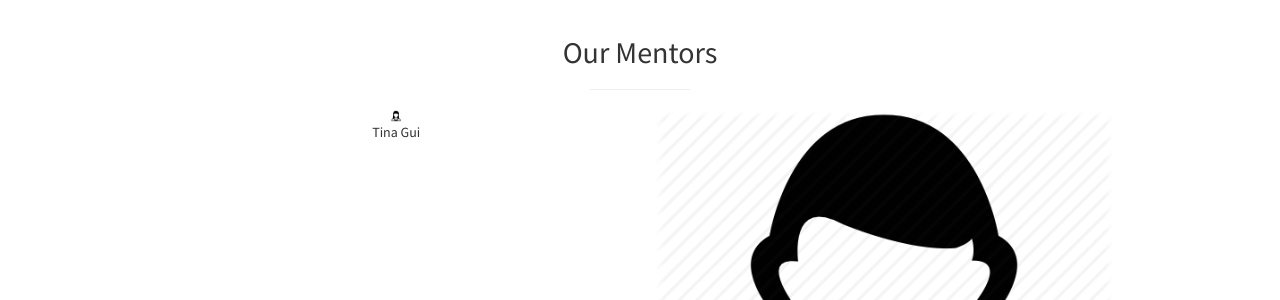
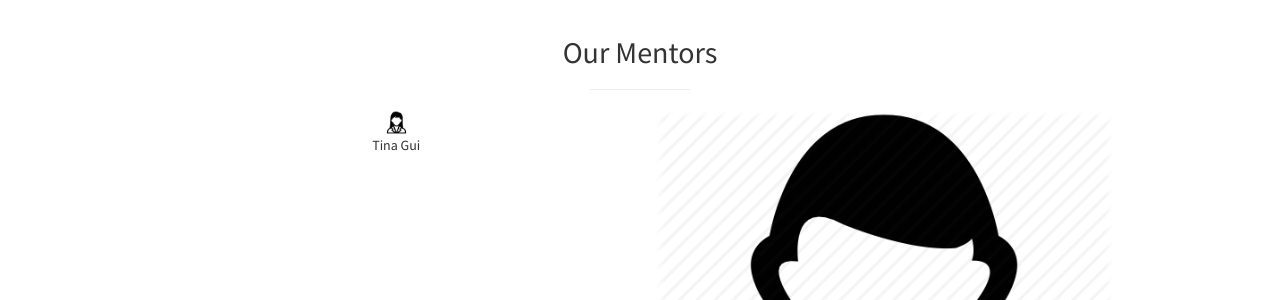
Before and after one commit to tinagui/WeOffer, a Jekyll site: the page built from index.html, in a window 1280 px wide. Shown: the part 1973-2273 px from the top of the page. Built offline with Jekyll 4.4.1, drawn with Linux system fonts in a browser that asks for light colours.

Commit message:
Update portfolio.html

```diff
--- a/_includes/portfolio.html
+++ b/_includes/portfolio.html
@@ -7,7 +7,7 @@
         <div class="row">
           <div class="col-md-6">
             <div class="portfolio-item">
-                <img class="img-portfolio img-responsive" src="img/mentor_female.png" height="12" width="12">
+                <img class="img-portfolio img-responsive" src="img/mentor_female.png" height="25" width="25">
                 <p> Tina Gui</p>
               </a>
             </div>
```
